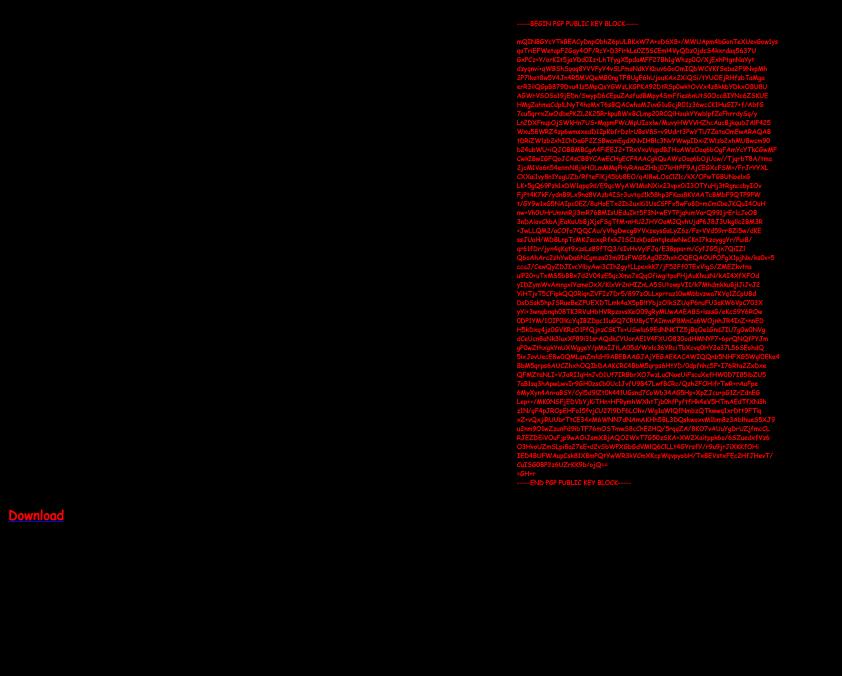
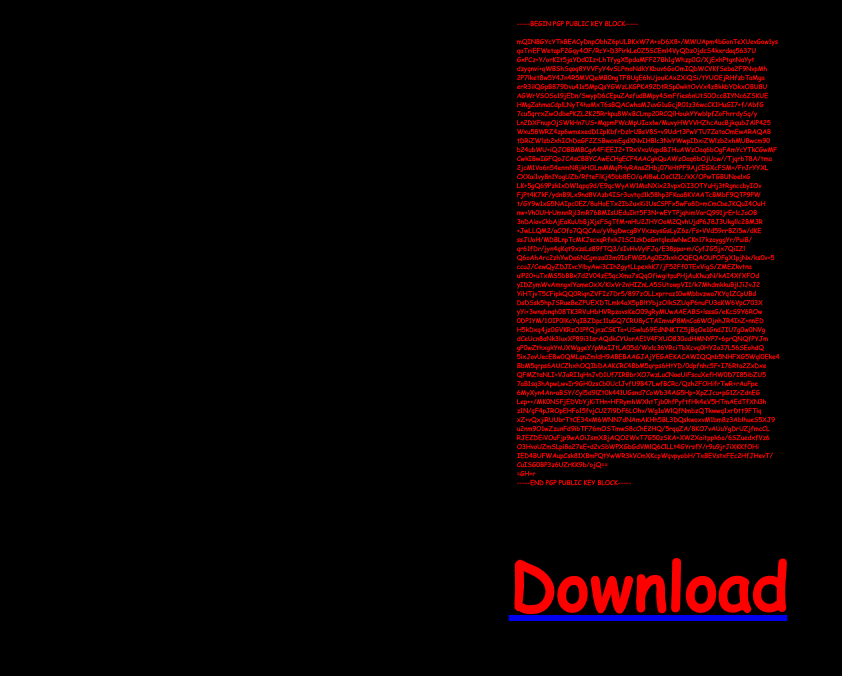
Before and after one commit to beisola1/beisola1.github.io, a plain HTML site: page index.html in a window 1280 px wide. Shown: the whole page, without its empty margins (0-842 px from the left). Drawn offline with Linux system fonts and the light colour scheme.

Commit message:
Update index.html

```diff
--- a/index.html
+++ b/index.html
@@ -27,7 +27,7 @@
         a{
             h1{
                 color: red;
-                font-size: 1vw;
+                font-size: 5vw;
             }
         }
     </style>
@@ -90,7 +90,9 @@
             -----END PGP PUBLIC KEY BLOCK-----<br>
         </p>
     </h1>
-</div>
+    </div>
+    <div>
        <a href="./publickey.txt" target="_blank"><h1>Download</h1></a>
+    </div>
 </body>
 </html>
```
